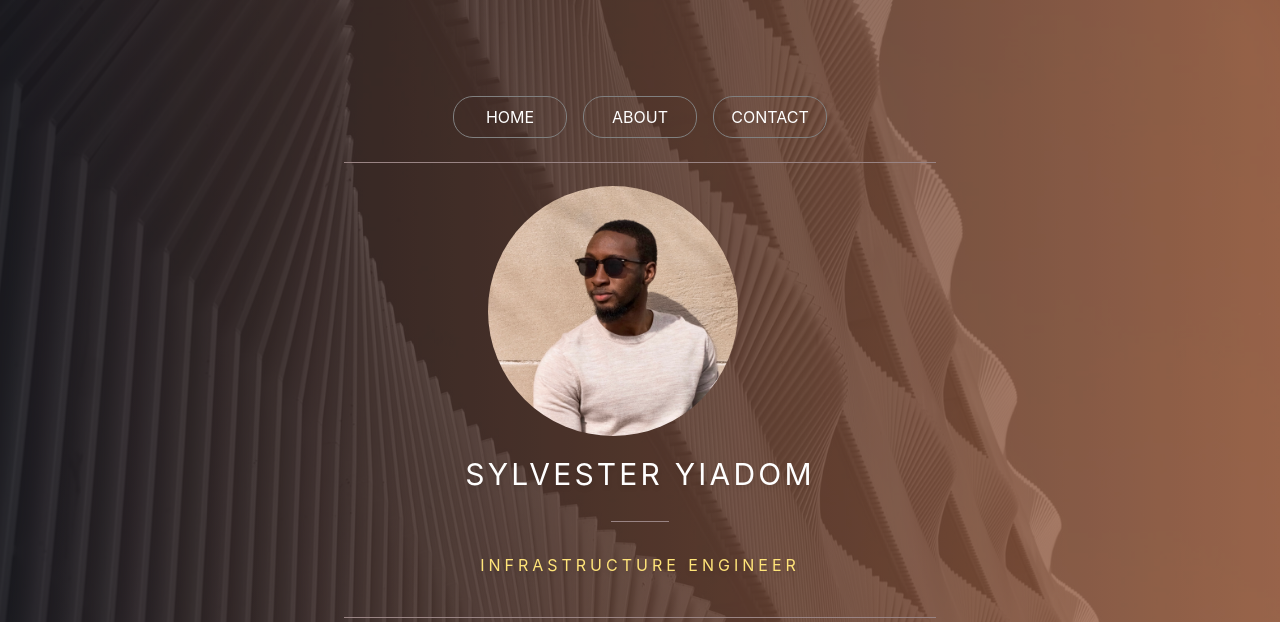
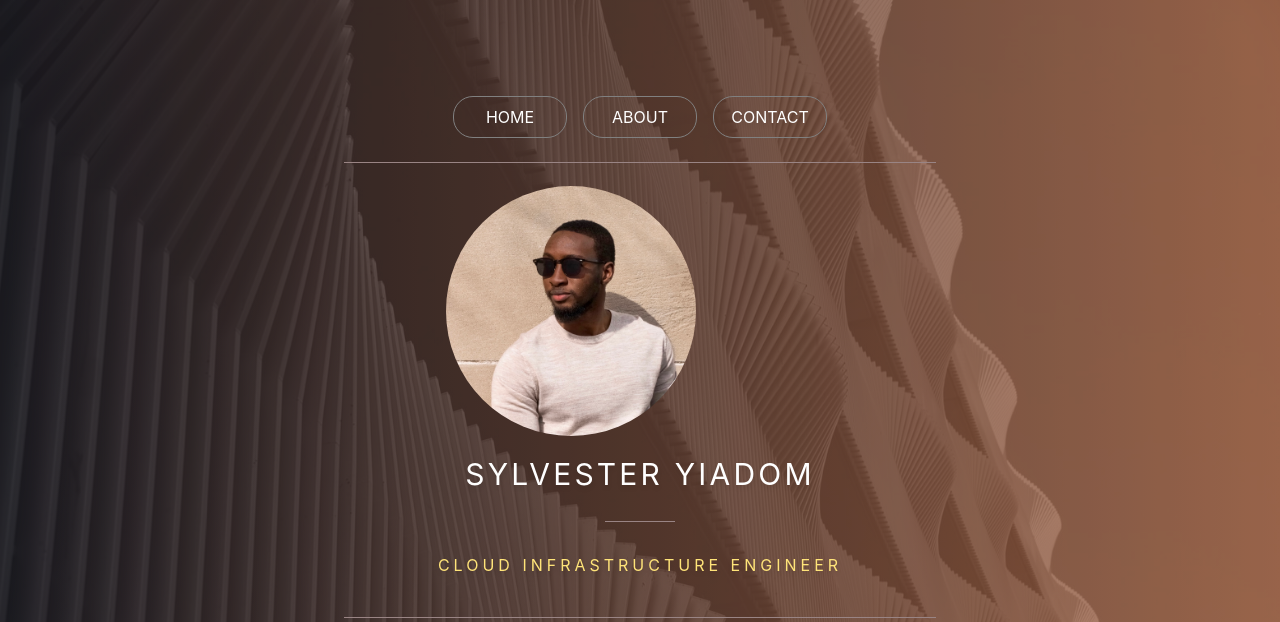
Before and after one commit to sylvesteryiadom/portfolio, a plain HTML site: page index.html in a window 1280 px wide. Shown: the top 622 px of the page. Drawn offline with Linux system fonts and the light colour scheme.

Commit message:
updated about me section

```diff
--- a/index.html
+++ b/index.html
@@ -32,7 +32,7 @@
 				<figure class="picture-image"></figure>
 				<figcaption class="name">Sylvester Yiadom</figcaption>
 				<hr />
-				<figcaption class="job">Infrastructure Engineer</figcaption>
+				<figcaption class="job">Cloud Infrastructure Engineer</figcaption>
 			</main>
 			<hr />
 			<div>
```
